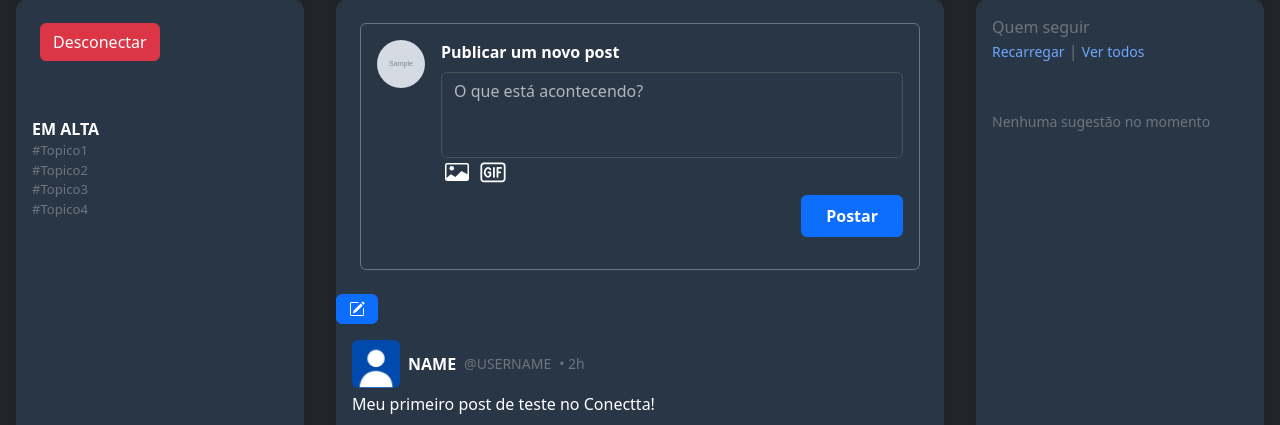
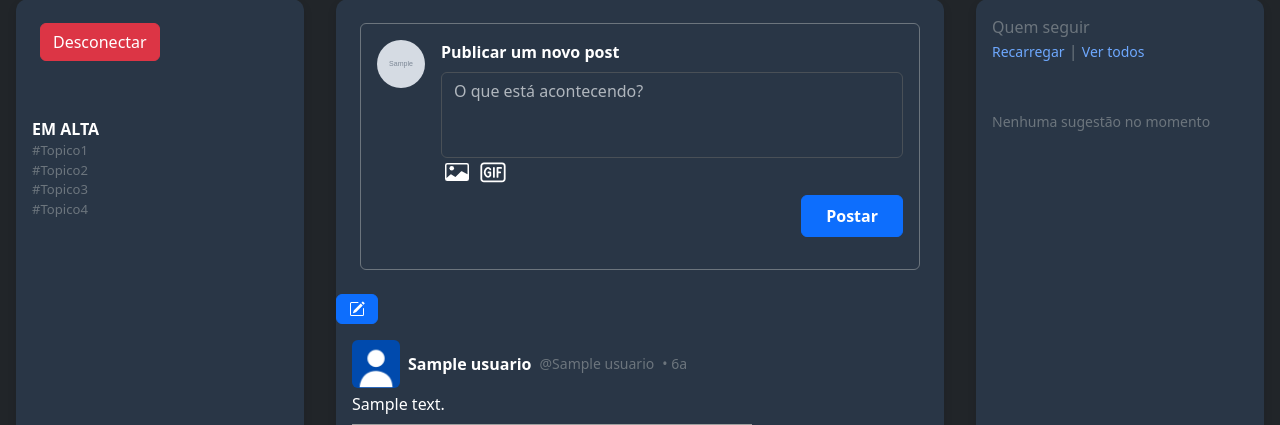
Before and after one commit to SarahLuize/Conectta, a PHP site: page /feed.php in a window 1280 px wide. Shown: the part 120-545 px from the top of the page. Run offline with PHP 8.4, Linux system fonts and the light colour scheme; the visitor is signed in with stand-in values (Sample User, id 1); tables that the repository leaves empty hold one stand-in row (values such as "Sample post"); grey boxes marked "Sample" are stand-in pictures; grey boxes are pictures that could not be loaded.

Commit message:
Implementada listagem de postagens

```diff
--- a/feed.php
+++ b/feed.php
@@ -11,6 +11,32 @@ if (!isset($_SESSION['usuario_id'])) {
     header("Location: index.php?redirect=" . urlencode("perfil.php"));
     exit;
 }
+
+
+if (isset($_GET['username'])) {
+    $username = $_GET['username'];
+    $stmt = mysqli_prepare($conexao, "SELECT * FROM usuario WHERE nome_usuario = ?");
+    mysqli_stmt_bind_param($stmt, "s", $username);
+    mysqli_stmt_execute($stmt);
+    $res = mysqli_stmt_get_result($stmt);
+    $usuario = mysqli_fetch_assoc($res);
+} else if (isset($_GET['id'])) {
+    $id_perfil = (int)$_GET['id'];
+    $stmt = mysqli_prepare($conexao, "SELECT * FROM usuario WHERE id = ?");
+    mysqli_stmt_bind_param($stmt, "i", $id_perfil);
+    mysqli_stmt_execute($stmt);
+    $res = mysqli_stmt_get_result($stmt);
+    $usuario = mysqli_fetch_assoc($res);
+} else {
+    // se não passar parâmetro, carrega o perfil do usuário logado
+    $stmt = mysqli_prepare($conexao, "SELECT * FROM usuario WHERE id = ?");
+    mysqli_stmt_bind_param($stmt, "i", $id_logado);
+    mysqli_stmt_execute($stmt);
+    $res = mysqli_stmt_get_result($stmt);
+    $usuario = mysqli_fetch_assoc($res);
+}
+
+$posts = mostrarPosts($conexao);
 include 'header.php';
 
 //buscar sugestão de outros usuarios
@@ -20,25 +46,6 @@ $stmt = mysqli_prepare($conexao, "SELECT id, nome, nome_usuario, foto_perfil, ve
 mysqli_stmt_bind_param($stmt, "i", $id_logado);
 mysqli_stmt_execute($stmt);
 $resProcurarUsuarios = mysqli_stmt_get_result($stmt);
-
-if ($_SERVER['REQUEST_METHOD'] === 'POST') {
-    $conteudo = $_POST['conteudo'] ?? '';
-
-    if (!empty($conteudo)) {
-        //para aceitar aspas no texto e não quebrar o sql
-        $conteudoLimpo = mysqli_real_escape_string($conexao, $conteudo);
-
-        $sqlSalvarPost = "INSERT INTO postagem(id_usuario, conteudo)
-        VALUES('$id_usuario', '$conteudoLimpo')";
-
-        if (mysqli_query($conexao, $sqlSalvarPost)) {
-            header("Location: index.php");
-            exit;
-        } else {
-            echo "Erro ao salvar." . mysqli_error($conexao);
-        }
-    }
-}
 ?>
 
 <!DOCTYPE html>
@@ -134,22 +141,33 @@ if ($_SERVER['REQUEST_METHOD'] === 'POST') {
                     <div class="post-item p-3 border-bottom border-secondary">
                         <div class="d-flex gap-3">
                             <div class="w-100">
+                                <?php foreach ($posts as $post): ?>
                                     <div class="d-flex align-items-center gap-2">
                                         <a href="perfil.php">
                                             <img src="./img/PLACEHOLDERpfp.png" class="rounded" width="48" height="48" alt="Foto de perfil">
                                         </a>
                                         <div>
                                             <a class="user-link d-flex align-items-center gap-2 text-decoration-none" href="perfil.php">
-                                            <strong class="text-white">NAME</strong>
-                                            <small class="text-secondary">@<span>USERNAME</span></small>
+                                                <strong class="text-white"><?php echo htmlspecialchars($post['nome']); ?></strong>
+                                                <small class="text-secondary">@<span><?php echo htmlspecialchars($post['nome_usuario']); ?></span></small>
                                             </a>
                                         </div>
-                                    <small class="text-secondary">• 2h</small>
+                                        <?php $hora = formatarHora($post['data_criacao']); ?>
+                                        <small class="text-secondary">•<?php echo ' ' . $hora; ?></small>
                                     </div>
 
+                                    <?php if (!empty($post['texto'])): ?>
                                         <p class="text-white mt-1 mb-2">
-                                    Meu primeiro post de teste no Conectta!
+                                            <?php echo $post['texto']; ?>
                                         </p>
+                                    <?php endif; ?>
+                                    <?php if (!empty($post['anexo'])): ?>
+                                            <img src="./<?php echo htmlspecialchars($post['anexo']); ?>" alt="" class="img-fluid">
+                                    <?php endif; ?>
+                                    <?php if (!empty($post['anexo2'])): ?>
+                                        <img src="./<?php echo htmlspecialchars($post['anexo2']); ?>" alt="" class="img-fluid">
+                                    <?php endif; ?>
+
 
                                     <div class="d-flex justify-content-between text-secondary pt-2" style="max-width: 300px;">
                                         <div class="link-informacoes" title="Comentar">
@@ -162,6 +180,9 @@ if ($_SERVER['REQUEST_METHOD'] === 'POST') {
                                             ⭐<span> 0</span>
                                         </div>
                                     </div>
+                                    <hr>
+                                    <br>
+                                <?php endforeach; ?>
                             </div>
                         </div>
                     </div>
@@ -266,7 +287,6 @@ if ($_SERVER['REQUEST_METHOD'] === 'POST') {
             </div>
         </div>
     </div>
-    </div>
     <script src="https://cdn.jsdelivr.net/npm/bootstrap@5.3.8/dist/js/bootstrap.bundle.min.js" integrity="sha384-FKyoEForCGlyvwx9Hj09JcYn3nv7wiPVlz7YYwJrWVcXK/BmnVDxM+D2scQbITxI" crossorigin="anonymous"></script>
     <script src="./js/posts.js"></script>
 </body>
--- a/funcoes.php
+++ b/funcoes.php
@@ -33,3 +33,51 @@ function buscarQtdeFavoritos($conexao, $id_logado)
     mysqli_stmt_close($stmt);
     return $qtde[0] ?? 0;
 }
+
+function mostrarPosts($conexao)
+{
+    $stmt = mysqli_prepare($conexao, "SELECT p.*, u.nome, u.nome_usuario, u.foto_perfil FROM postagem AS p
+    INNER JOIN usuario AS u
+    ON p.id_usuario = u.id
+	ORDER BY id DESC;");
+    mysqli_stmt_execute($stmt);
+    $resBuscarPostUsuario =  mysqli_stmt_get_result($stmt);
+    $posts = [];
+    while ($post = mysqli_fetch_assoc($resBuscarPostUsuario)) {
+        $posts[] = $post;
+    }
+    mysqli_stmt_close($stmt);
+    return $posts;
+}
+
+function mostrarPostsApenasUsuario($conexao, $id_perfil)
+{
+    $stmt = mysqli_prepare($conexao, "SELECT p.*, u.nome, u.nome_usuario, u.foto_perfil FROM postagem AS p
+    INNER JOIN usuario AS u
+    ON p.id_usuario = u.id
+    WHERE p.id_usuario = ?
+	ORDER BY id DESC;");
+    mysqli_stmt_bind_param($stmt, 'i', $id_perfil);
+    mysqli_stmt_execute($stmt);
+    $resBuscarPostUsuario =  mysqli_stmt_get_result($stmt);
+    $posts = [];
+    while ($post = mysqli_fetch_assoc($resBuscarPostUsuario)) {
+        $posts[] = $post;
+    }
+    mysqli_stmt_close($stmt);
+    return $posts;
+}
+
+function formatarHora($dataSQL){
+    $dataPost = new DateTime($dataSQL);
+    $agora = new DateTime();
+    $diferenca = $agora->diff($dataPost);
+
+    if ($diferenca->y > 0) return $diferenca->y . 'a';
+    if ($diferenca->m > 0) return $diferenca->m . 'm';
+    if ($diferenca->d > 0) return $diferenca->d . 'd';
+    if ($diferenca->h > 0) return $diferenca->h . 'h';
+    if ($diferenca->i > 0) return $diferenca->i . 'min';
+
+    return 'agora';
+}
```
Also changed, not shown: perfil.php (+26 -11 lines). Lines whose indentation alone changed are shown as unchanged.
